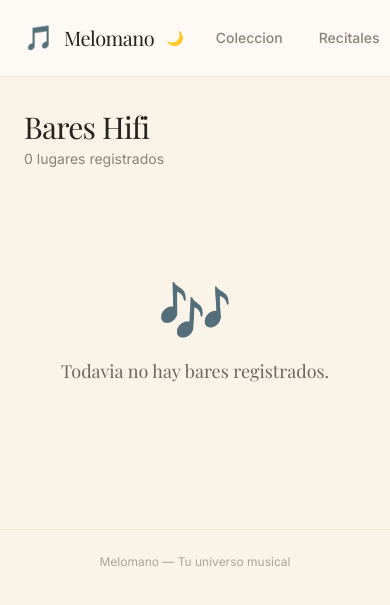
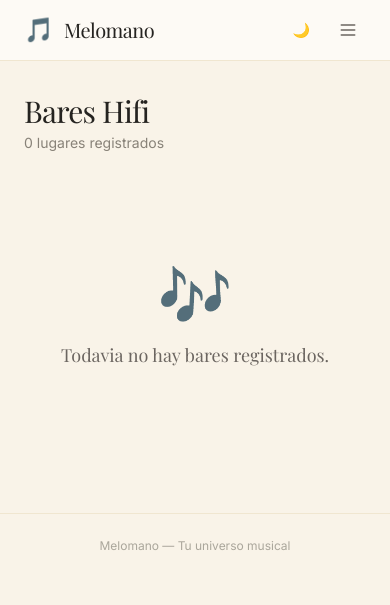
Before and after one commit to Tobias-Stani/Melomano, a FastAPI app: page /bares in a window 390 px wide; the page is wider, and only the part inside the window is pictured. Shown: the top 605 px of that part. Run offline with FastAPI, Linux system fonts and the light colour scheme; some libraries are stand-ins or nearby versions.

Commit message:
se mejora header

```diff
--- a/app/templates/base.html
+++ b/app/templates/base.html
@@ -80,7 +80,9 @@
                 <span class="text-2xl">🎵</span>
                 <span class="font-serif text-xl font-700 text-ink-800 tracking-tight">Melomano</span>
             </a>
-            <div class="flex items-center gap-1">
+
+            <!-- Desktop nav -->
+            <div class="hidden md:flex items-center gap-1">
                 <button id="themeToggle" onclick="toggleTheme()"
                     class="px-3 py-1.5 rounded-full text-sm transition-all text-ink-400 hover:text-ink-700 hover:bg-cream-200"
                     title="Cambiar tema">🌙</button>
@@ -122,6 +124,63 @@
                 </a>
                 {% endif %}
             </div>
+
+            <!-- Mobile: tema + hamburger -->
+            <div class="flex md:hidden items-center gap-2">
+                <button id="themeToggleMobile" onclick="toggleTheme()"
+                    class="px-3 py-1.5 rounded-full text-sm transition-all text-ink-400 hover:bg-cream-200">🌙</button>
+                <button id="menuToggle" onclick="toggleMenu()"
+                    class="p-2 rounded-xl text-ink-500 hover:bg-cream-200 transition-all">
+                    <svg id="menuIcon" xmlns="http://www.w3.org/2000/svg" class="w-5 h-5" fill="none" viewBox="0 0 24 24" stroke="currentColor">
+                        <path stroke-linecap="round" stroke-linejoin="round" stroke-width="2" d="M4 6h16M4 12h16M4 18h16"/>
+                    </svg>
+                </button>
+            </div>
+        </div>
+
+        <!-- Mobile menu -->
+        <div id="mobileMenu" class="hidden md:hidden border-t border-cream-200 bg-cream-50 px-6 py-4 space-y-1">
+            <a href="/" class="flex items-center px-4 py-2.5 rounded-xl text-sm font-medium transition-all
+                {% if request.url.path == '/' %}bg-cream-200 text-ink-800{% else %}text-ink-500 hover:bg-cream-200{% endif %}">
+                🎵 Colección
+            </a>
+            <a href="/concerts" class="flex items-center px-4 py-2.5 rounded-xl text-sm font-medium transition-all
+                {% if '/concerts' in request.url.path %}bg-cream-200 text-ink-800{% else %}text-ink-500 hover:bg-cream-200{% endif %}">
+                🎤 Recitales
+            </a>
+            <a href="/bares" class="flex items-center px-4 py-2.5 rounded-xl text-sm font-medium transition-all
+                {% if '/bares' in request.url.path %}bg-cream-200 text-ink-800{% else %}text-ink-500 hover:bg-cream-200{% endif %}">
+                🎶 Bares Hifi
+            </a>
+            <a href="/perfil" class="flex items-center px-4 py-2.5 rounded-xl text-sm font-medium transition-all
+                {% if '/perfil' in request.url.path %}bg-cream-200 text-ink-800{% else %}text-ink-500 hover:bg-cream-200{% endif %}">
+                👤 Perfil
+            </a>
+            {% if user %}
+            <a href="/sync/status" class="flex items-center px-4 py-2.5 rounded-xl text-sm font-medium transition-all
+                {% if '/sync' in request.url.path %}bg-cream-200 text-ink-800{% else %}text-ink-500 hover:bg-cream-200{% endif %}">
+                🔄 Sync
+            </a>
+            <a href="/usuarios" class="flex items-center px-4 py-2.5 rounded-xl text-sm font-medium transition-all
+                {% if '/usuarios' in request.url.path %}bg-cream-200 text-ink-800{% else %}text-ink-500 hover:bg-cream-200{% endif %}">
+                👥 Usuarios
+            </a>
+            <a href="/perfil/{{ user }}" class="flex items-center px-4 py-2.5 rounded-xl text-sm font-medium transition-all
+                {% if '/perfil' in request.url.path %}bg-cream-200 text-ink-800{% else %}text-ink-500 hover:bg-cream-200{% endif %}">
+                🎧 Mi perfil
+            </a>
+            <div class="pt-2 border-t border-cream-200">
+                <a href="/logout" class="flex items-center px-4 py-2.5 rounded-xl text-sm font-medium text-ink-400 hover:bg-cream-200 transition-all">
+                    Salir
+                </a>
+            </div>
+            {% else %}
+            <div class="pt-2 border-t border-cream-200">
+                <a href="/login" class="flex items-center justify-center px-4 py-2.5 rounded-xl text-sm font-medium bg-ink-800 text-cream-50 hover:bg-ink-700 transition-all">
+                    Ingresar
+                </a>
+            </div>
+            {% endif %}
         </div>
     </nav>
 
@@ -155,11 +214,33 @@
         function toggleTheme() {
             const isDark = document.documentElement.classList.toggle('dark');
             localStorage.setItem('theme', isDark ? 'dark' : 'light');
-            document.getElementById('themeToggle').textContent = isDark ? '☀️' : '🌙';
+            const icon = isDark ? '☀️' : '🌙';
+            const d = document.getElementById('themeToggle');
+            const m = document.getElementById('themeToggleMobile');
+            if (d) d.textContent = icon;
+            if (m) m.textContent = icon;
         }
-        // Sync icon on load
-        if(document.documentElement.classList.contains('dark'))
-            document.getElementById('themeToggle').textContent = '☀️';
+        const _dark = document.documentElement.classList.contains('dark');
+        if (_dark) {
+            const d = document.getElementById('themeToggle');
+            const m = document.getElementById('themeToggleMobile');
+            if (d) d.textContent = '☀️';
+            if (m) m.textContent = '☀️';
+        }
+
+        function toggleMenu() {
+            const menu = document.getElementById('mobileMenu');
+            menu.classList.toggle('hidden');
+        }
+
+        // Cerrar menu al hacer click fuera
+        document.addEventListener('click', function(e) {
+            const menu   = document.getElementById('mobileMenu');
+            const toggle = document.getElementById('menuToggle');
+            if (!menu.contains(e.target) && !toggle.contains(e.target)) {
+                menu.classList.add('hidden');
+            }
+        });
     </script>
     {% block scripts %}{% endblock %}
 </body>
```
